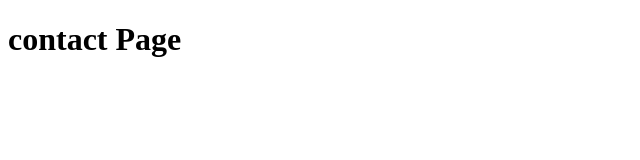
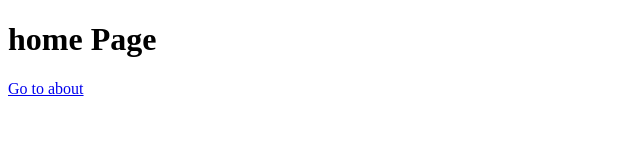
Before and after one commit to pooja882/gili-gili-chu, a plain HTML site: page index.html in a window 1280 px wide. Shown: the whole page, without its empty margins (0-640 px from the left). Drawn offline with Linux system fonts and the light colour scheme.

Commit message:
Link added

```diff
--- a/index.html
+++ b/index.html
@@ -1,9 +1,13 @@
 <!DOCTYPE html>
 <html>
 <head>
-    <title> contact  </title>
+    <title> home  </title>
 </head>
 <body>
-    <h1> contact  Page </h1>
+    <h1> home Page </h1>
+
+    <a href="about.html">
+        Go to about
+    </a>
 </body>
 </html>
```
